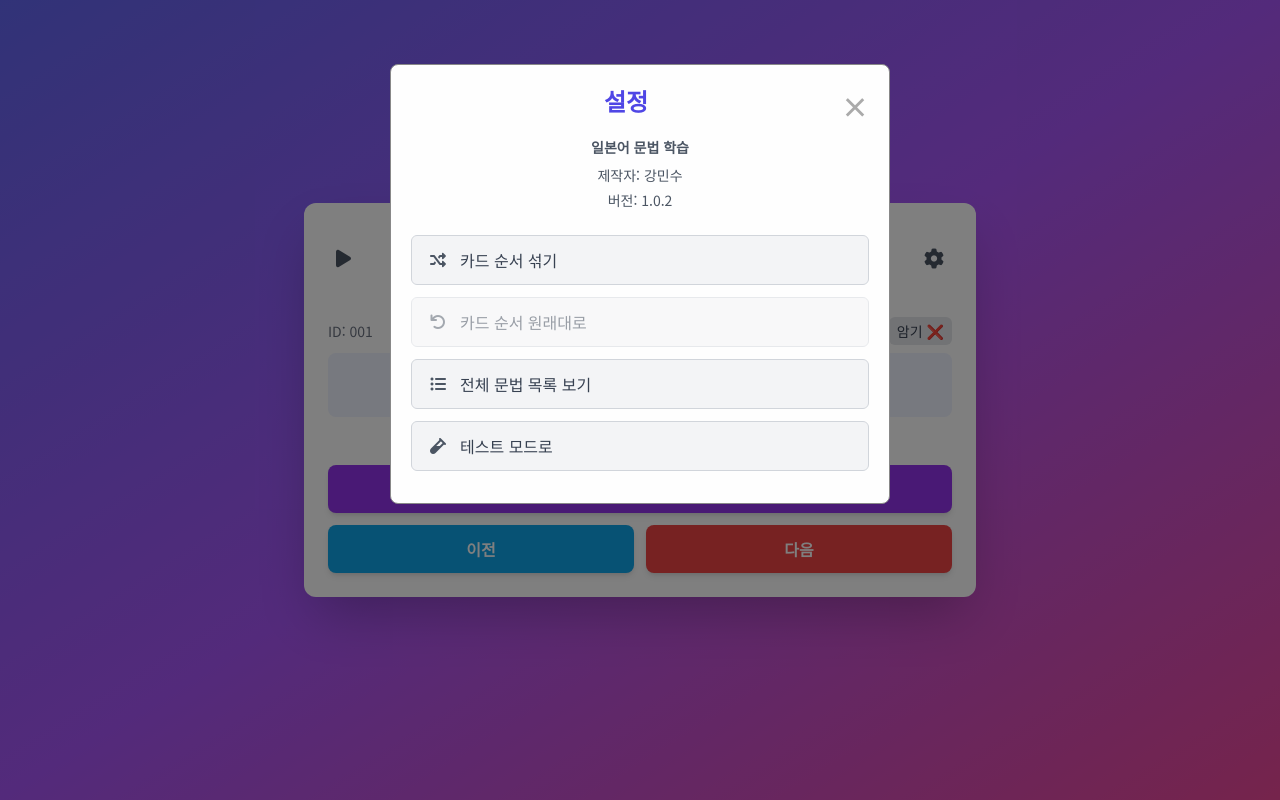
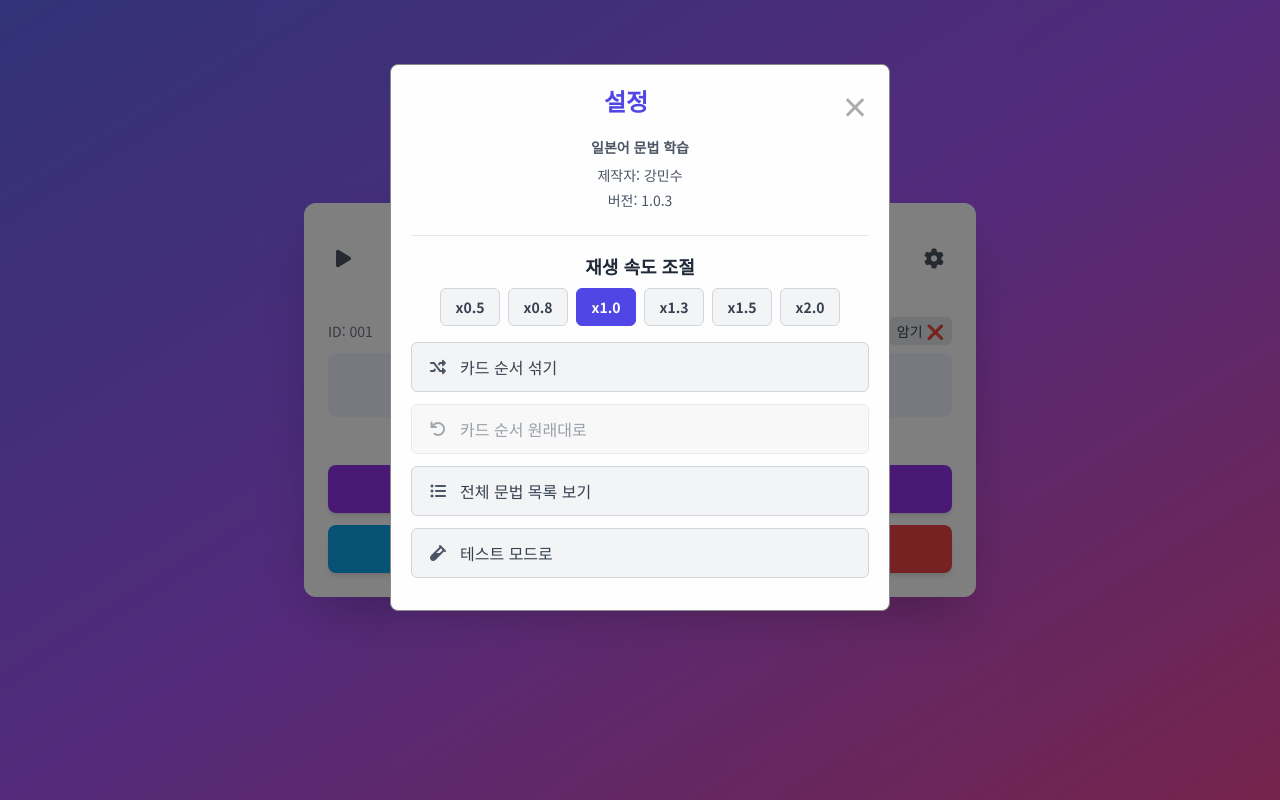
Before and after one commit to mskmsk-msk/jp-grammar, a plain HTML site: page index.html in a window 1280 px wide. Both pictures are taken after a click on the button 934 px from the left and 258 px from the top of the page. Drawn offline with nearby package versions, Linux system fonts and the light colour scheme.

Commit message:
재생 속도 설정 추가

```diff
--- a/index.html
+++ b/index.html
@@ -3,7 +3,7 @@
 <head>
     <meta charset="UTF-8">
     <meta name="viewport" content="width=device-width, initial-scale=1.0">
-    <title>일본어 문법 학습</title>
+    <title>강민수의 일본어 문법 공부</title>
     <script src="https://cdn.tailwindcss.com"></script>
     <link href="https://fonts.googleapis.com/css2?family=Noto+Sans+KR:wght@400;500;700&family=Noto+Sans+JP:wght@400;500;700&display=swap" rel="stylesheet">
     <link rel="stylesheet" href="https://cdnjs.cloudflare.com/ajax/libs/font-awesome/6.0.0-beta3/css/all.min.css">
@@ -149,6 +149,22 @@
         .app-info p:last-child {
             margin-bottom: 1.5rem; /* mb-6, for spacing before buttons */
         }
+        .speed-control-button {
+            background-color: #f3f4f6; /* bg-gray-100 */
+            border-color: #d1d5db; /* border-gray-300 */
+            color: #374151; /* text-gray-700 */
+            transition: all 0.2s ease-in-out;
+            min-width: 60px; /* 버튼 최소 너비 설정 */
+        }
+        .speed-control-button:hover {
+            background-color: #e5e7eb; /* hover:bg-gray-200 */
+        }
+        .speed-control-button.active {
+            background-color: #4F46E5; /* indigo-600 */
+            color: white;
+            border-color: #4F46E5;
+            font-weight: 700;
+        }
     </style>
 </head>
 <body class="bg-gradient-to-br from-indigo-500 via-purple-500 to-pink-500 min-h-screen flex flex-col items-center justify-center p-2 sm:p-4 selection:bg-purple-300 selection:text-purple-900">
@@ -242,7 +258,18 @@
         <div class="app-info text-center mb-6">
             <p class="font-semibold text-lg text-gray-700">일본어 문법 학습</p>
             <p>제작자: 강민수</p>
-            <p>버전: 1.0.2</p>
+            <p>버전: 1.0.3</p>
+        </div>
+
+        <div class="border-t border-gray-200 my-4"></div>
+        <h3 class="text-lg font-semibold text-gray-800 mb-2 text-center">재생 속도 조절</h3>
+        <div id="speedControlContainer" class="flex flex-wrap justify-center gap-2 mb-4">
+            <button data-rate="0.5" class="speed-control-button px-3 py-2 text-sm font-semibold rounded-md border">x0.5</button>
+            <button data-rate="0.8" class="speed-control-button px-3 py-2 text-sm font-semibold rounded-md border">x0.8</button>
+            <button data-rate="1.0" class="speed-control-button px-3 py-2 text-sm font-semibold rounded-md border">x1.0</button>
+            <button data-rate="1.3" class="speed-control-button px-3 py-2 text-sm font-semibold rounded-md border">x1.3</button>
+            <button data-rate="1.5" class="speed-control-button px-3 py-2 text-sm font-semibold rounded-md border">x1.5</button>
+            <button data-rate="2.0" class="speed-control-button px-3 py-2 text-sm font-semibold rounded-md border">x2.0</button>
         </div>
 
         <button id="shuffleCardsButton" class="settings-modal-button">
@@ -422,6 +449,7 @@
         let detailsVisible = false; // For meaning and examples visibility
         let memorizedStatus = {};
         let isAutoPlaying = false;
+        let playbackRate = 1.0;
         let speechQueue = [];
         let currentSpeechUtteranceIndex = 0;
         let autoPlayNextCardTimeoutId = null; // For managing autoplay timeout
@@ -472,6 +500,7 @@
             if (synth.speaking) synth.cancel();
 
             const utterance = new SpeechSynthesisUtterance(text);
+            utterance.rate = playbackRate; // <<-- 이 줄을 추가하세요!
             utterance.lang = lang;
             let targetVoice = null;
             if (lang === 'ko-KR') targetVoice = preferredKoreanVoice;
@@ -835,6 +864,35 @@
             }
         }
 
+        const savedRate = localStorage.getItem('japaneseAppPlaybackRate_Grammar') || '1.0';
+        playbackRate = parseFloat(savedRate);
+
+        // 페이지 로드 시 현재 속도에 맞는 버튼 활성화
+        document.querySelectorAll('.speed-control-button').forEach(btn => {
+            if (parseFloat(btn.dataset.rate) === playbackRate) {
+                btn.classList.add('active');
+            } else {
+                btn.classList.remove('active');
+            }
+        });
+
+        // 재생 속도 버튼 클릭 이벤트 리스너 추가
+        document.getElementById('speedControlContainer').addEventListener('click', (event) => {
+            const target = event.target.closest('.speed-control-button');
+            if (target) {
+                const newRate = parseFloat(target.dataset.rate);
+                playbackRate = newRate;
+                localStorage.setItem('japaneseAppPlaybackRate_Grammar', newRate);
+
+                // 모든 버튼에서 active 클래스 제거 후 클릭된 버튼에만 추가
+                document.querySelectorAll('.speed-control-button').forEach(btn => btn.classList.remove('active'));
+                target.classList.add('active');
+
+                // 속도 변경 피드백
+                speak("재생 속도가 변경되었습니다.", 'ko-KR');
+            }
+        });
+
         // Event Listeners
         if(playPauseButtonEl) {
             playPauseButtonEl.addEventListener('click', () => {
```
